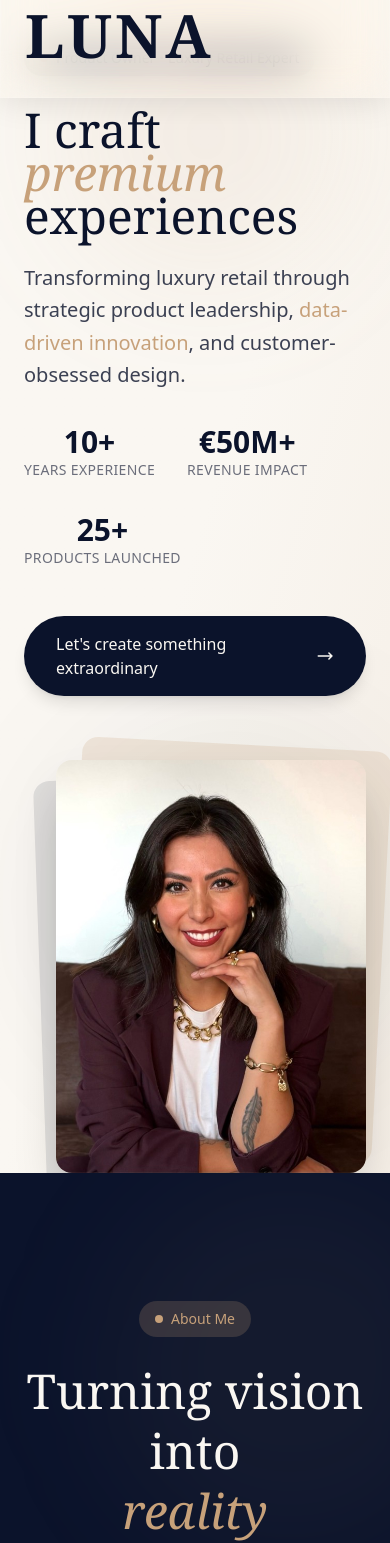
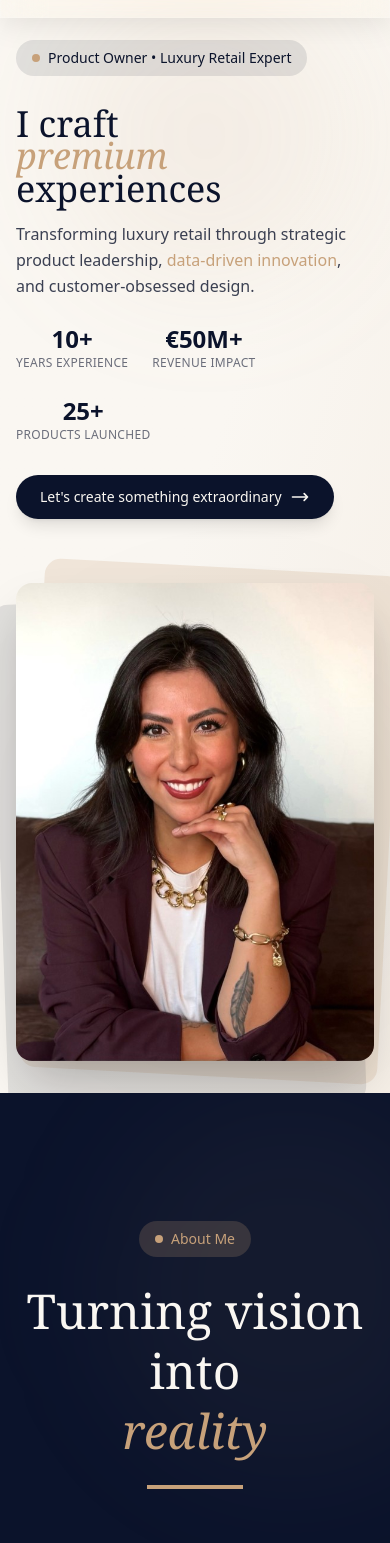
Before and after one commit to ThibaultRizzo/luz_cv, a Next.js app: page / in a window 390 px wide. Shown: the part 88-1631 px from the top of the page. Built offline with nearby package versions, Linux system fonts and the light colour scheme.

Commit message:
fix (global) : responsive

```diff
--- a/src/app/globals.css
+++ b/src/app/globals.css
@@ -12,6 +12,240 @@
 
 }
 
+/* Responsive breakpoints and utilities */
+@media (max-width: 640px) {
+  .container {
+    padding-left: 1rem;
+    padding-right: 1rem;
+  }
+
+  .section-padding {
+    padding-top: 4rem;
+    padding-bottom: 4rem;
+  }
+
+  .text-responsive-hero {
+    font-size: 2.5rem;
+    line-height: 1.1;
+  }
+
+  .text-responsive-section {
+    font-size: 2rem;
+    line-height: 1.2;
+  }
+}
+
+@media (min-width: 641px) and (max-width: 768px) {
+  .container {
+    padding-left: 1.5rem;
+    padding-right: 1.5rem;
+  }
+
+  .section-padding {
+    padding-top: 5rem;
+    padding-bottom: 5rem;
+  }
+
+  .text-responsive-hero {
+    font-size: 3rem;
+    line-height: 1.05;
+  }
+
+  .text-responsive-section {
+    font-size: 2.5rem;
+    line-height: 1.15;
+  }
+}
+
+@media (min-width: 769px) and (max-width: 1024px) {
+  .container {
+    padding-left: 2rem;
+    padding-right: 2rem;
+  }
+
+  .section-padding {
+    padding-top: 6rem;
+    padding-bottom: 6rem;
+  }
+
+  .text-responsive-hero {
+    font-size: 3.5rem;
+    line-height: 1;
+  }
+
+  .text-responsive-section {
+    font-size: 3rem;
+    line-height: 1.1;
+  }
+}
+
+@media (min-width: 1025px) and (max-width: 1280px) {
+  .container {
+    padding-left: 3rem;
+    padding-right: 3rem;
+  }
+
+  .section-padding {
+    padding-top: 7rem;
+    padding-bottom: 7rem;
+  }
+
+  .text-responsive-hero {
+    font-size: 4rem;
+    line-height: 0.95;
+  }
+
+  .text-responsive-section {
+    font-size: 3.5rem;
+    line-height: 1.05;
+  }
+}
+
+@media (min-width: 1281px) {
+  .container {
+    padding-left: 4rem;
+    padding-right: 4rem;
+  }
+
+  .section-padding {
+    padding-top: 8rem;
+    padding-bottom: 8rem;
+  }
+
+  .text-responsive-hero {
+    font-size: 5rem;
+    line-height: 0.9;
+  }
+
+  .text-responsive-section {
+    font-size: 4rem;
+    line-height: 1;
+  }
+}
+
+/* Responsive spacing utilities */
+.responsive-margin {
+  margin: 1rem;
+}
+
+@media (min-width: 641px) {
+  .responsive-margin {
+    margin: 1.5rem;
+  }
+}
+
+@media (min-width: 1024px) {
+  .responsive-margin {
+    margin: 2rem;
+  }
+}
+
+.responsive-padding {
+  padding: 1rem;
+}
+
+@media (min-width: 641px) {
+  .responsive-padding {
+    padding: 1.5rem;
+  }
+}
+
+@media (min-width: 1024px) {
+  .responsive-padding {
+    padding: 2rem;
+  }
+}
+
+/* Responsive grid utilities */
+.responsive-grid {
+  display: grid;
+  gap: 1rem;
+  grid-template-columns: 1fr;
+}
+
+@media (min-width: 641px) {
+  .responsive-grid {
+    gap: 1.5rem;
+  }
+}
+
+@media (min-width: 768px) {
+  .responsive-grid {
+    grid-template-columns: repeat(2, 1fr);
+  }
+}
+
+@media (min-width: 1024px) {
+  .responsive-grid {
+    gap: 2rem;
+  }
+}
+
+/* Responsive text sizing */
+.text-responsive-sm {
+  font-size: 0.875rem;
+  line-height: 1.25;
+}
+
+@media (min-width: 641px) {
+  .text-responsive-sm {
+    font-size: 1rem;
+    line-height: 1.5;
+  }
+}
+
+.text-responsive-base {
+  font-size: 1rem;
+  line-height: 1.5;
+}
+
+@media (min-width: 641px) {
+  .text-responsive-base {
+    font-size: 1.125rem;
+    line-height: 1.6;
+  }
+}
+
+.text-responsive-lg {
+  font-size: 1.125rem;
+  line-height: 1.5;
+}
+
+@media (min-width: 641px) {
+  .text-responsive-lg {
+    font-size: 1.25rem;
+    line-height: 1.6;
+  }
+}
+
+/* Responsive flex utilities */
+.responsive-flex-col {
+  flex-direction: column;
+}
+
+@media (min-width: 768px) {
+  .responsive-flex-col {
+    flex-direction: row;
+  }
+}
+
+/* Responsive width utilities */
+.responsive-width {
+  width: 100%;
+}
+
+@media (min-width: 768px) {
+  .responsive-width {
+    width: 50%;
+  }
+}
+
+@media (min-width: 1024px) {
+  .responsive-width {
+    width: 33.333333%;
+  }
+}
+
 /* Cacher le curseur sur tous les éléments sauf les inputs */
 *, *:hover, *:focus, *:active {
   cursor: none !important;
--- a/src/components/Hero.tsx
+++ b/src/components/Hero.tsx
@@ -32,19 +32,18 @@ export default function Hero() {
               initial={{ y: 30, opacity: 0 }}
               animate={{ y: 0, opacity: 1 }}
               transition={{ duration: 0.8, delay: 0.2 }}
-              className="font-serif text-5xl md:text-7xl lg:text-8xl leading-[0.9] text-brand-deep mb-6"
+              className="font-serif text-4xl sm:text-5xl md:text-6xl lg:text-7xl xl:text-8xl leading-[0.9] sm:leading-[0.85] text-brand-deep mb-4 sm:mb-6"
             >
               I craft
               <span className="block text-brand-gold italic">premium</span>
               <span className="block">experiences</span>
             </motion.h1>
-
           {/* Subtitle */}
           <motion.p
             initial={{ y: 20, opacity: 0 }}
             animate={{ y: 0, opacity: 1 }}
             transition={{ duration: 0.6, delay: 0.4 }}
-            className="text-xl md:text-2xl text-brand-deep/80 max-w-2xl mb-8 leading-relaxed"
+            className="text-base sm:text-lg md:text-xl lg:text-2xl xl:text-3xl text-brand-deep/80 max-w-full sm:max-w-2xl mb-6 sm:mb-8 lg:mb-12 leading-relaxed"
           >
             Transforming luxury retail through strategic product leadership,
             <span className="text-brand-gold font-medium"> data-driven innovation</span>,
@@ -56,19 +55,19 @@ export default function Hero() {
             initial={{ y: 20, opacity: 0 }}
             animate={{ y: 0, opacity: 1 }}
             transition={{ duration: 0.6, delay: 0.6 }}
-            className="flex flex-wrap gap-8 mb-12"
+            className="flex flex-wrap gap-6 sm:gap-8 lg:gap-12 mb-8 sm:mb-12 lg:mb-16"
           >
             <div className="text-center">
-              <div className="text-3xl font-bold text-brand-deep">10+</div>
-              <div className="text-sm text-brand-deep/60 uppercase tracking-wide">Years Experience</div>
+              <div className="text-2xl sm:text-3xl md:text-4xl lg:text-5xl xl:text-6xl font-bold text-brand-deep">10+</div>
+              <div className="text-xs sm:text-sm md:text-base lg:text-lg xl:text-xl text-brand-deep/60 uppercase tracking-wide">Years Experience</div>
             </div>
             <div className="text-center">
-              <div className="text-3xl font-bold text-brand-deep">€50M+</div>
-              <div className="text-sm text-brand-deep/60 uppercase tracking-wide">Revenue Impact</div>
+              <div className="text-2xl sm:text-3xl font-bold text-brand-deep">€50M+</div>
+              <div className="text-xs sm:text-sm text-brand-deep/60 uppercase tracking-wide">Revenue Impact</div>
             </div>
             <div className="text-center">
-              <div className="text-3xl font-bold text-brand-deep">25+</div>
-              <div className="text-sm text-brand-deep/60 uppercase tracking-wide">Products Launched</div>
+              <div className="text-2xl sm:text-3xl font-bold text-brand-deep">25+</div>
+              <div className="text-xs sm:text-sm text-brand-deep/60 uppercase tracking-wide">Products Launched</div>
             </div>
           </motion.div>
 
@@ -81,7 +80,7 @@ export default function Hero() {
             >
               <a
                 href="#contact"
-                className="group inline-flex items-center justify-center px-8 py-4 bg-brand-deep text-brand-cream font-medium rounded-full hover:bg-brand-gold transition-all duration-300 transform hover:scale-105 shadow-lg hover:shadow-xl"
+                className="group inline-flex items-center justify-center px-6 sm:px-8 py-3 sm:py-4 bg-brand-deep text-brand-cream font-medium rounded-full hover:bg-brand-gold transition-all duration-300 transform hover:scale-105 shadow-lg hover:shadow-xl text-sm sm:text-base"
               >
                 Let&apos;s create something extraordinary
                 <svg className="ml-2 w-5 h-5 group-hover:translate-x-1 transition-transform" fill="none" stroke="currentColor" viewBox="0 0 24 24">
@@ -96,7 +95,7 @@ export default function Hero() {
             initial={{ x: 50, opacity: 0 }}
             animate={{ x: 0, opacity: 1 }}
             transition={{ duration: 0.8, delay: 0.4 }}
-            className="relative pl-8"
+            className="relative pl-0 md:pl-8 flex justify-center md:justify-start"
           >
             <div className="relative">
               {/* Decorative elements behind image */}
@@ -107,7 +106,7 @@ export default function Hero() {
               <img
                 src="/nadia.jpg"
                 alt="Nadia Luna - Product Owner"
-                className="relative z-10 w-full max-w-md mx-auto rounded-2xl shadow-2xl object-cover aspect-[3/4]"
+                className="relative z-10 w-full max-w-md mx-auto rounded-2xl shadow-2xl object-cover aspect-[3/4] mb-8 md:mb-0"
               />
 
             </div>
--- a/src/components/Nav.tsx
+++ b/src/components/Nav.tsx
@@ -37,8 +37,8 @@ export default function Nav() {
             <nav className="container mx-auto px-6 py-8 flex justify-start items-center">
                 <a
                     href="#hero"
-                    className={`font-serif text-6xl md:text-8xl lg:text-9xl font-bold transition-colors duration-500 tracking-wider ${
-                        isOverDark ? 'text-brand-gold hover:text-brand-cream' : 'text-brand-deep hover:text-brand-gold'
+                    className={`font-serif text-4xl sm:text-5xl md:text-6xl lg:text-7xl xl:text-8xl 2xl:text-9xl font-bold transition-colors duration-500 tracking-[0.5rem] sm:tracking-[1rem] md:tracking-[2rem] lg:tracking-[3rem] xl:tracking-[4rem] ${
+                        isOverDark ? 'text-brand-gold' : 'text-brand-deep'
                     }`}
                 >
                     NADIA LUNA
```
Also changed, not shown: src/components/Contact.tsx (+55 -55 lines), src/components/Experience.tsx (+21 -23 lines), src/components/Skills.tsx (+11 -11 lines).
